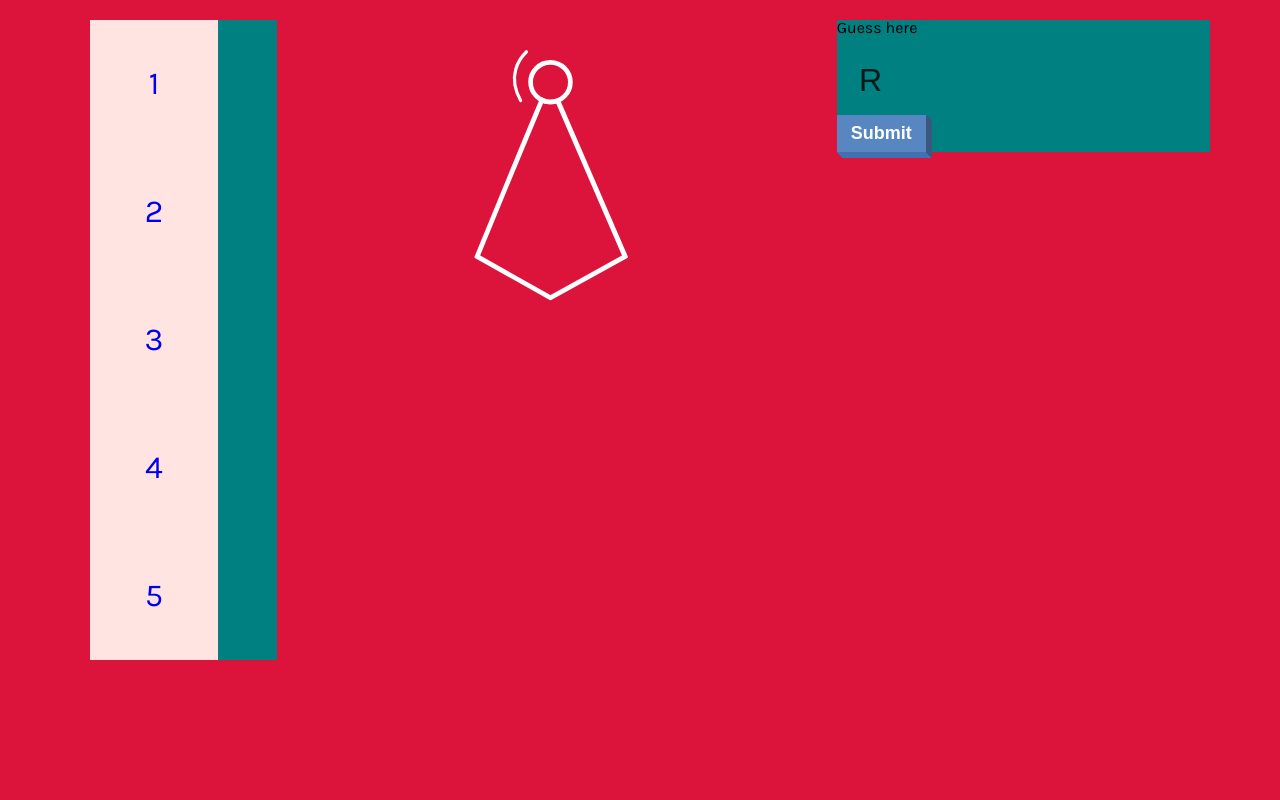
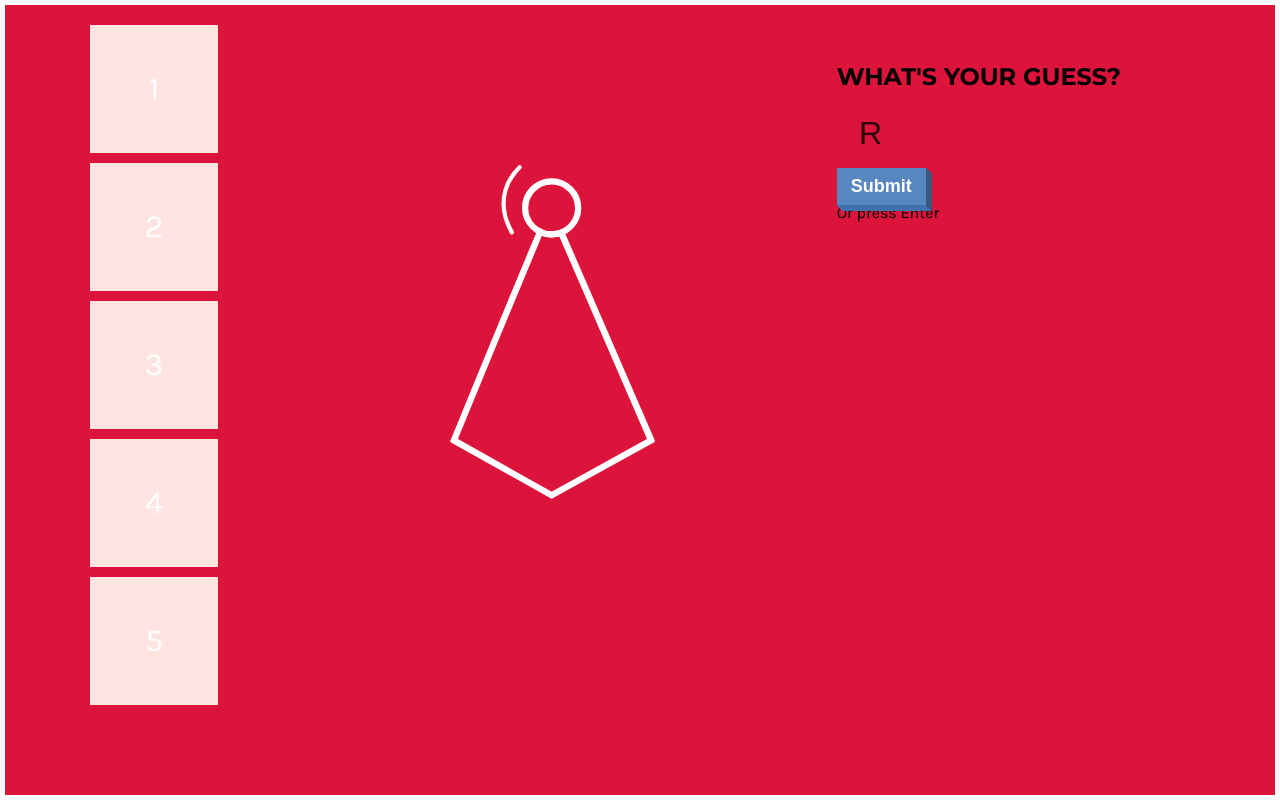
Before and after one commit to meloffbird/shameless, a website: page pages/five.html in a window 1280 px wide. Drawn offline with nearby package versions, Linux system fonts and the light colour scheme; a web font is replaced by a local one.

Commit message:
styled alerts

```diff
--- a/pages/five.html
+++ b/pages/five.html
@@ -5,6 +5,7 @@
 	<!--FONTS -->
 	<link href='https://fonts.googleapis.com/css?family=Karla:400,700,700italic,400italic' rel='stylesheet' type='text/css'>
 	<link href='https://fonts.googleapis.com/css?family=Montserrat:700' rel='stylesheet' type='text/css'>
+	<link href='https://fonts.googleapis.com/css?family=Sarina' rel='stylesheet' type='text/css'>
 
 	<!-- CSS STYLES -->
 	<link href="../stylesheets/screen.css" media="screen, projection" rel="stylesheet" type="text/css" />
@@ -31,7 +32,7 @@
 
 	<div class="grid grid-pad">
 
-		<div class="col-2-12 test">
+		<div class="col-2-12">
 			<div class="content">
 
 				<div class="nav-wrapper">
@@ -54,18 +55,20 @@
 			</div>
 		</div>
 
-		<div class="col-4-12 test">
+		<div class="col-4-12">
 			<div class="content">
 
 
 				<!--INPUT -->
 				<div class="guess">
 
-					<h2> Guess here </h2>
+					<h2> What's Your Guess? </h2>
 
 					<input id="guess-input" type="text" name="radio" value="r" autocomplete="off"/>
 
 					<button id="guess-submit" class="guess-submit">Submit</button>
+
+					<p> Or press Enter </p>
 
 					<button id ="next" class="hidden"><a href="#"> Next </a> </button>
 
@@ -76,29 +79,27 @@
 					<p> Yes I am a suburban white woman therefore I love NPR radio and Ira Glass and This American Life and a whole host of other beautiful works of auditory art. I follow Serial more religiously than a telenovela and have listened to almost every single Radio Lab & 99% Invisible every created.  </p>
 				</div>
 
-				<!-- ---MESSAGES--- -->
-
-				<div id="messages">
-
-				  <div id="correct" class="hidden">
-				    <h5> CORRECT! </h5>
-				  </div>
-
-				  <div id="wrong" class="hidden">
-				    <h5> NOPE! TRY AGAIN </h5>
-				  </div>
-
-
 
 			</div>
 		</div>
-
-
 
 		<!--JAVASCRIPT-->
 			<script src="../js/index.js"></script>
 
 	</div> <!--end main grid -->
 
+	<!-- ---MESSAGES--- -->
+
+	<div id="messages">
+
+	  <div id="correct" class="alert hidden">
+	    <h5> CORRECT! </h5>
+	  </div>
+
+	  <div id="wrong" class="alert hidden">
+	    <h5> NOPE! TRY AGAIN </h5>
+	  </div>
+
+
 
 </body>
--- a/sass/_queries.sass
+++ b/sass/_queries.sass
@@ -19,8 +19,16 @@
 
 	.nav-wrapper
 		.nav-box
-			width: 15vw
-			height: 15vw
+			width: 12vw
+			height: 12vw
+			margin-bottom: 10px
+
+
+	#sketch
+		width: 400px
+		margin-top: 100px
+
+
 
 
 
@@ -31,8 +39,8 @@
 
 	.nav-wrapper
 		.nav-box
-			width: 12vw
-			height: 12vw
+			width: 10vw
+			height: 10vw
 
 
 /*----------------------------------------------*/
--- a/sass/screen.sass
+++ b/sass/screen.sass
@@ -33,11 +33,25 @@
 body
 	font-family: 'Karla'
 	background: $crimson
+	border: 5px solid #fff
 
 
 h1
 	font-family: 'Montserrat'
 	font-size: 30px
+
+
+h2
+	font-family: 'Montserrat'
+	font-size: 1.5em
+	text-transform: uppercase
+
+
+
+
+a
+	text-decoration: none
+	color: white
 
 
 
@@ -70,7 +84,8 @@ input:focus
 	outline: none
 
 
-
+.guess
+	margin-top: 40px
 
 
 
@@ -90,6 +105,22 @@ input:focus
 
 // 		a
 // 			text-decoration: none
+
+
+/*----------------------------------------------*/
+/* Alerts
+/*------------------------------------------------*/
+
+.alert
+	background: blanchedalmond
+	height: 80px
+	position: absolute
+	bottom: 0
+	width: 100%
+	font-size: 3em
+	text-align: center
+	padding: 10px
+
 
 
 /*----------------------------------------------*/
```
Also changed, not shown: index.html (+2 -2 lines), stylesheets/screen.css.
